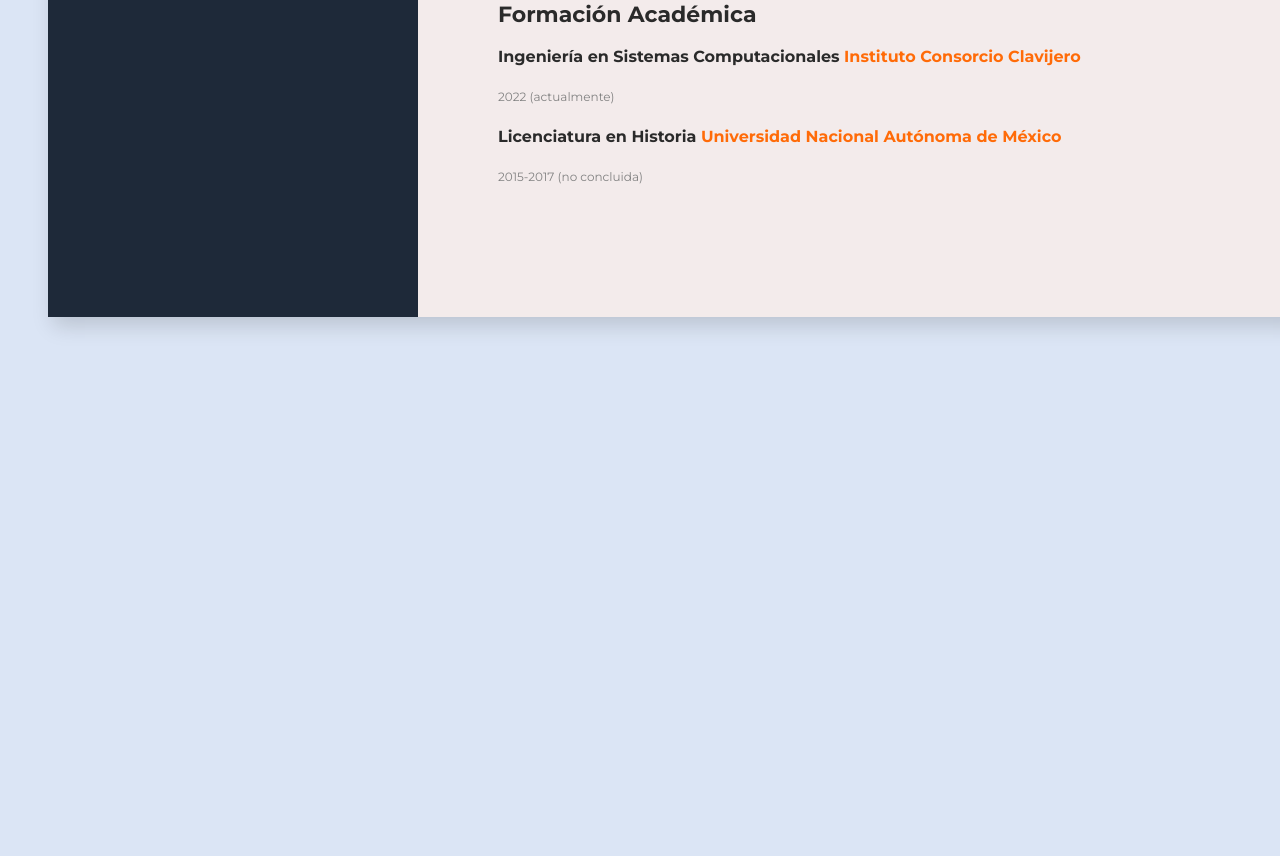
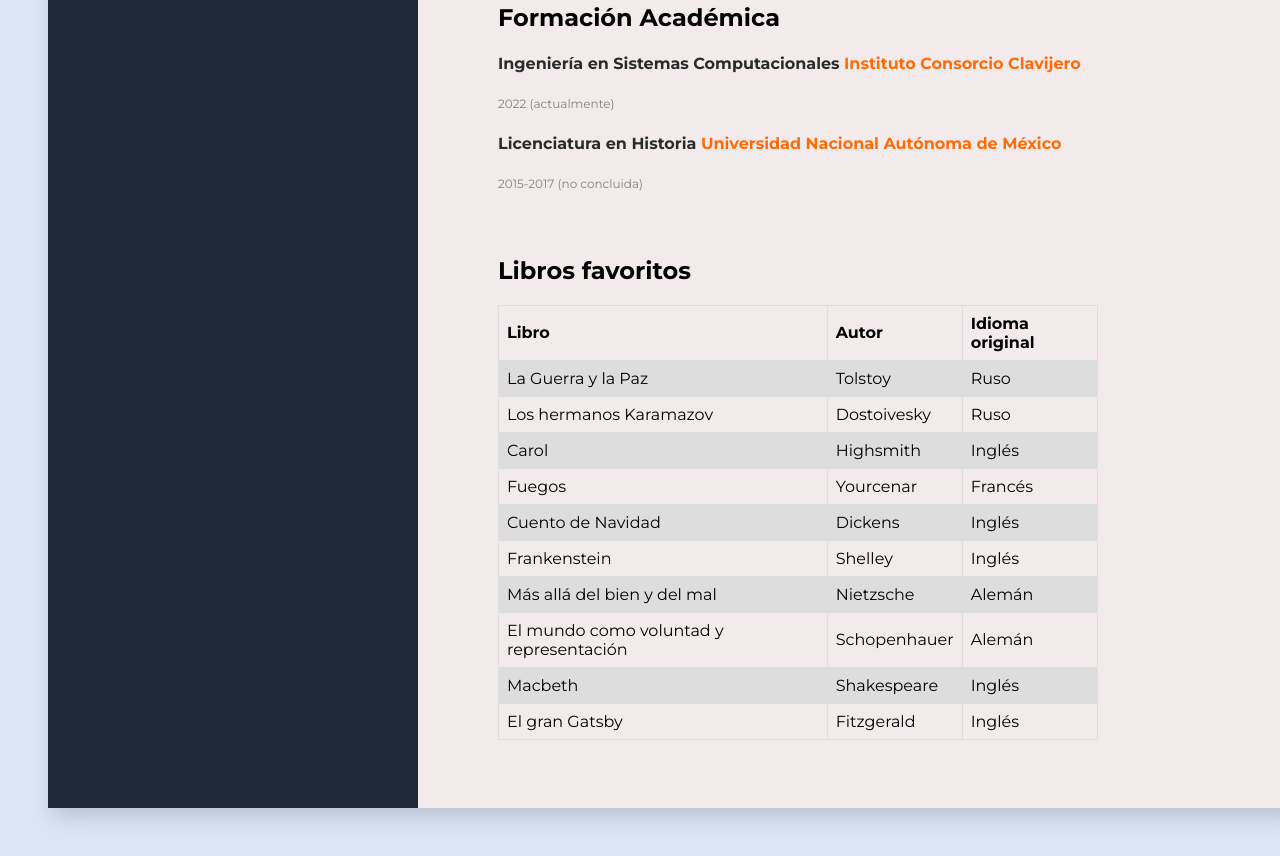
Before and after one commit to ClavdiaJFA/Ejercicios.HTML, a plain HTML site: page cv/cv.html in a window 1280 px wide. Shown: the part 1670-2526 px from the top of the page. Before the commit the page ends 2035 px from the top, so only its background shows below. Drawn offline with Linux system fonts and the light colour scheme.

Commit message:
actualización

```diff
--- a/cv/css/style.css
+++ b/cv/css/style.css
@@ -19,6 +19,21 @@ body {
   .jobs,
   .education {
     margin-bottom: 60px;
+  }
+
+  table {
+    border-collapse: collapse;
+    width: 100%;
+  }
+
+  td, th {
+    border: 1px solid #dddddd;
+    text-align: left;
+    padding: 8px;
+  }
+
+  tr:nth-child(even) {
+    background-color: #dddddd;
   }
 
   .right-side {
@@ -72,7 +87,8 @@ body {
   }
 
   .jobs-title,
-  .education-title {
+  .education-title
+  .books-title {
     color: #2a2a2a;
     font-size: 22px;
     line-height: 1.091;
--- a/cv/cv.html
+++ b/cv/cv.html
@@ -244,6 +244,69 @@ hacerles algo a las imagenes
           </h3>
           <p class="education-time">2015-2017 (no concluida)</p>
         </section>
+
+        <section class="readings">
+          <h2 class="books-title">
+            Libros favoritos
+          </h2>
+          <table>
+              <tr>
+                <th>Libro</th>
+                <th>Autor</th>
+                <th>Idioma original</th>
+              </tr>
+              <tr>
+                <td>La Guerra y la Paz</td>
+                <td>Tolstoy</td>
+                <td>Ruso</td>
+              </tr>
+              <tr>
+                <td>Los hermanos Karamazov</td>
+                <td>Dostoivesky</td>
+                <td>Ruso</td>
+              </tr>
+              <tr>
+                <td>Carol</td>
+                <td>Highsmith</td>
+                <td>Inglés</td>
+              </tr>
+              <tr>
+                <td>Fuegos</td>
+                <td>Yourcenar</td>
+                <td>Francés</td>
+              </tr>
+              <tr>
+                <td>Cuento de Navidad</td>
+                <td>Dickens</td>
+                <td>Inglés</td>
+              </tr>
+              <tr>
+                <td>Frankenstein</td>
+                <td>Shelley</td>
+                <td>Inglés</td>
+              </tr>
+              <tr>
+                <td>Más allá del bien y del mal</td>
+                <td>Nietzsche</td>
+                <td>Alemán</td>
+              </tr>
+              <tr>
+                <td>El mundo como voluntad y representación</td>
+                <td>Schopenhauer</td>
+                <td>Alemán</td>
+              </tr>
+              <tr>
+                <td>Macbeth</td>
+                <td>Shakespeare</td>
+                <td>Inglés</td>
+              </tr>
+              <tr>
+                <td>El gran Gatsby</td>
+                <td>Fitzgerald</td>
+                <td>Inglés</td>
+              </tr>
+          </table>
+        </section>
       </div>
     </div>
   </body>
```
